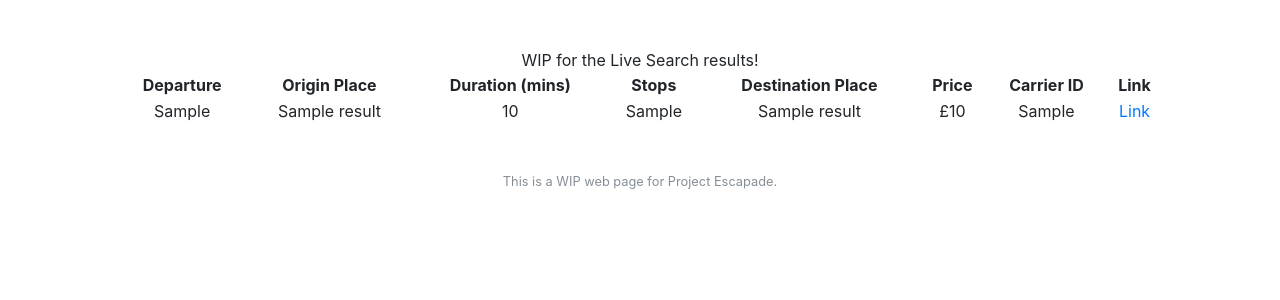
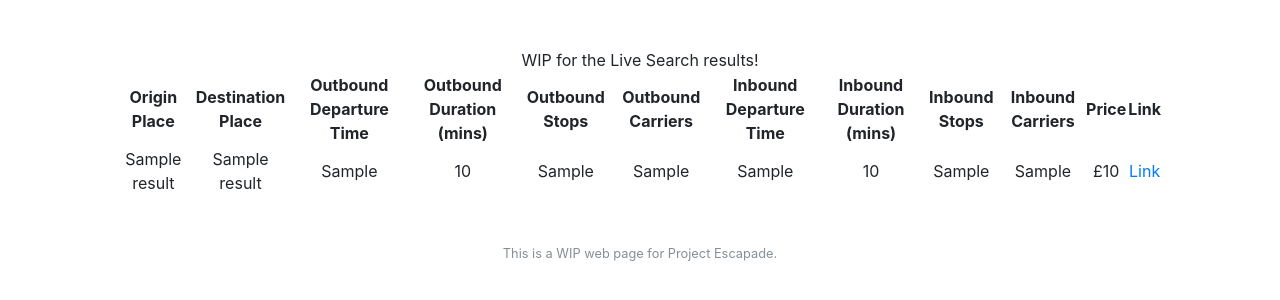
Before and after one commit to STMcNamara/Escapade, a Flask app: template templates/results_live.html in a window 1280 px wide. Shown: the part 76-376 px from the top of the page. Run offline with Flask 2, Linux system fonts and the light colour scheme; the template is opened without the code that fills it: most values are stand-ins (such as "Sample title", 1, 10 or a date in 2020); some libraries are stand-ins or nearby versions.

Commit message:
Working prototype for live search front end

```diff
--- a/app.py
+++ b/app.py
@@ -93,6 +93,7 @@ def search_live():
                 originplace_[0-N] (string): In the format Skyscanner PlaceId
                 destination_[0-N] (string): In the format Skyscanner PlaceId
                 outboundpartialdate_[0-N] (string): In the html date format yyyy-mm-dd
+                inbounddate_[0-N] (string): Optional, yyyy-mm-dd
             TODO - placeholder - uses the globals country, currency, locale and adults
 
             CALLS:
@@ -112,7 +113,8 @@ def search_live():
             queryList.append({'country' : country, 'currency': currency, 'locale' : locale, 'adults' : adults,
                         'originplace': request.form.get("originplace_" + str(i)),
                         'destinationplace': request.form.get("destinationplace_" + str(i)),
-                        'outboundpartialdate': request.form.get("outboundpartialdate_" + str(i))})
+                        'outboundpartialdate': request.form.get("outboundpartialdate_" + str(i)),
+                        'inbounddate': request.form.get("inbounddate_" + str(i))})
 
         # Make the live search request
         resultsDict = liveSearchRequestQuotes_T(queryList)
--- a/dev_area/quoteinput_1.csv
+++ b/dev_area/quoteinput_1.csv
@@ -1,3 +1,3 @@
-country,currency,locale,originplace,destinationplace,outboundpartialdate,adults,inboundDate
+country,currency,locale,originplace,destinationplace,outboundpartialdate,adults,inbounddate
 US,USD,en-US,SFO-sky,JFK-sky,2019-12-01,1,2019-12-04
 US,USD,en-US,SFO-sky,JFK-sky,2019-12-02,1,2019-12-05
--- a/ss_api_functions.py
+++ b/ss_api_functions.py
@@ -232,7 +232,7 @@ def formatLsData(inputDicts):
 
         # Add a return date, if present
         try:
-            queryString += '&' + 'inboundDate=' + query['inboundDate']
+            queryString += '&' + 'inboundDate=' + query['inbounddate']
         except:
             pass
         # Add formatted query to the list
@@ -380,7 +380,7 @@ def liveSearchFormatResult(liveQuotes):
             itinaryDict["InboundLegId"] = row["InboundLegId"]
         except:
             pass
-        # itinaryDict["linkURL"] = row["PricingOptions"][0]["DeeplinkUrl"]
+        itinaryDict["linkURL"] = row["PricingOptions"][0]["DeeplinkUrl"]
         # From legList
         # Search through list looking for OutboundLegId
         for leg in legList:
@@ -444,7 +444,7 @@ def liveSearchFormatResult(liveQuotes):
                 itinaryDict["carriersListOB"].append(carrier['Name'])
             try:
                 if carrier["Id"] in itinaryDict["CarriersIB"]:
-                    itinaryDict["carriersListOB"].append(carrier['Name'])
+                    itinaryDict["carriersListIB"].append(carrier['Name'])
             except:
                 pass
 
--- a/templates/results_live.html
+++ b/templates/results_live.html
@@ -12,24 +12,32 @@
 
     <table style="width:100%">
       <tr>
-        <th>Departure</th>
         <th>Origin Place</th>
-        <th>Duration (mins)</th>
-        <th>Stops</th>
         <th>Destination Place</th>
+        <th>Outbound Departure Time</th>
+        <th>Outbound Duration (mins)</th>
+        <th>Outbound Stops</th>
+        <th>Outbound Carriers</th>
+        <th>Inbound Departure Time</th>
+        <th>Inbound Duration (mins)</th>
+        <th>Inbound Stops</th>
+        <th>Inbound Carriers</th>
         <th>Price</th>
-        <th>Carrier ID</th>
         <th>Link</th>
       </tr>
       {% for result in resultsDict %}
       <tr>
+        <td>{{ result['OriginStationNameOB'] }}</td>
+        <td>{{ result['DestinationStationNameOB'] }}</td>
         <td>{{ result['DepartureOB'] }}</td>
-        <td>{{ result['OriginStationNameOB'] }}</td>
         <td>{{ result['DurationOB'] }}</td>
-        <td>{{ result['stopsListOB'] }}
-        <td>{{ result['DestinationStationNameOB'] }}</td>
+        <td>{{ result['stopsListOB'] }}</td>
+        <td>{{ result['carriersListOB'] }}</td>
+        <td>{{ result['DepartureIB'] }}</td>
+        <td>{{ result['DurationIB'] }}</td>
+        <td>{{ result['stopsListIB'] }}</td>
+        <td>{{ result['carriersListIB'] }}</td>
         <td>£{{ result['Price'] }}</td>
-        <td>{{ result['carriersListOB'] }}</td>
         <td><a href="{{ result['linkURL'] }}">Link</a>
       </tr>
       {% endfor %}
--- a/templates/search_live.html
+++ b/templates/search_live.html
@@ -20,6 +20,7 @@
     var originplace = row.insertCell(0);
     var destinationplace = row.insertCell(1);
     var outboundpartialdate = row.insertCell(2);
+    var inbounddate = row.insertCell(3);
     // Inject input html code with unique identifiers for the current rowNo
     originplace.innerHTML = '<select name="originplace_' + id + '">\
                               {% for row in ss_places %}\
@@ -32,6 +33,7 @@
                               {% endfor %}\
                             </select>';
     outboundpartialdate.innerHTML = '<input autocomplete="off" name="outboundpartialdate_' + id + '" type="date"/>';
+    inbounddate.innerHTML = '<input autocomplete="off" name="inbounddate_' + id + '" type="date"/>';
     //Update the rowNum input and increment for next row addition
     document.getElementById("rowNum").value = id;
     rowNo ++;
@@ -49,6 +51,7 @@ Prototype for the input to the search_live function!
           <th>Departure Airport</th>
           <th>Destination Airport</th>
           <th>Departure Date</th>
+          <th>Return Date*</th>
         </tr>
         <tr>
           <td><select name="originplace_0">
@@ -64,6 +67,7 @@ Prototype for the input to the search_live function!
             </select>
           </td>
           <td><input autocomplete="off" name="outboundpartialdate_0" type="date"/></td>
+          <td><input autocomplete="off" name="inbounddate_0" type="date"/></td>
         </tr>
       </table>
     </div>
```
